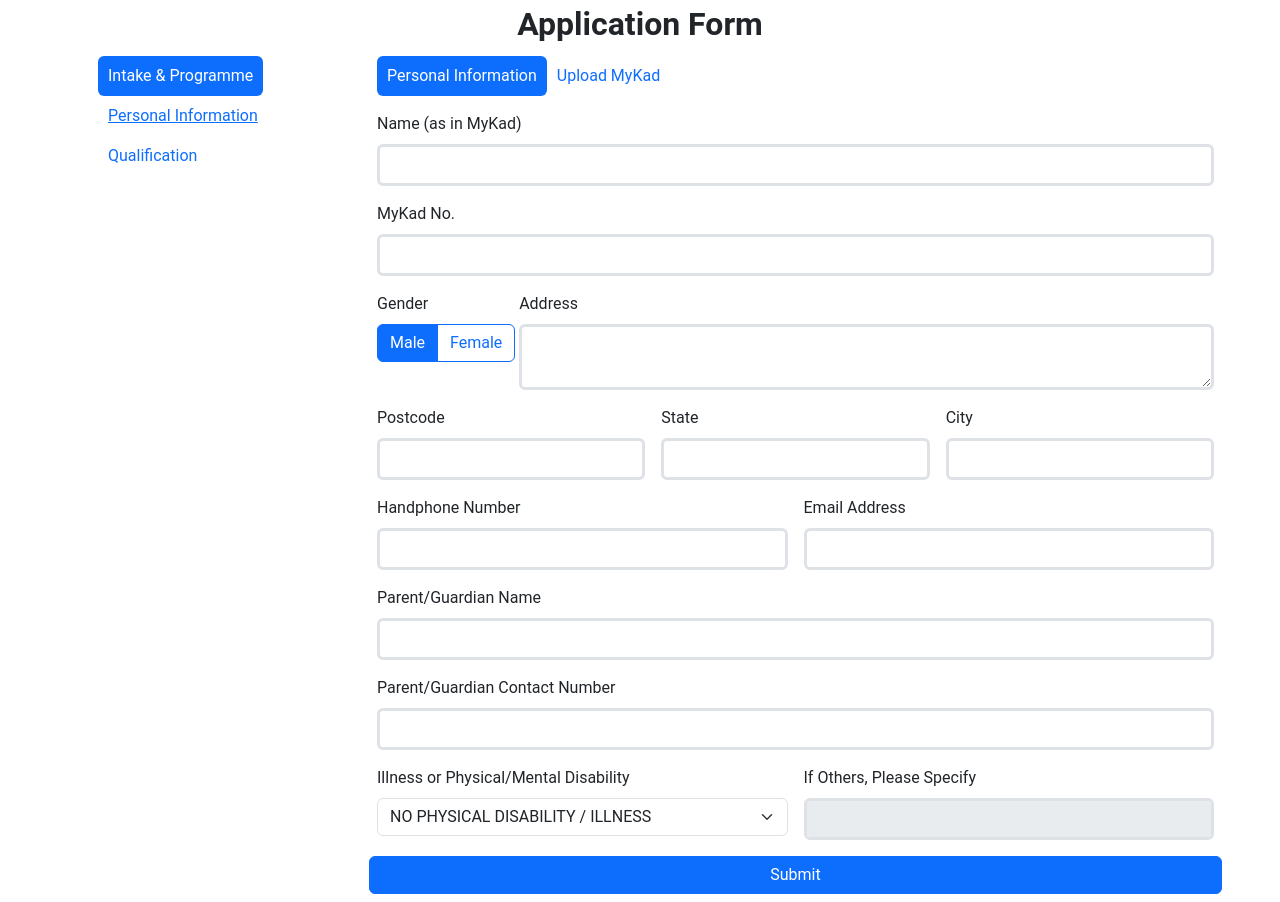
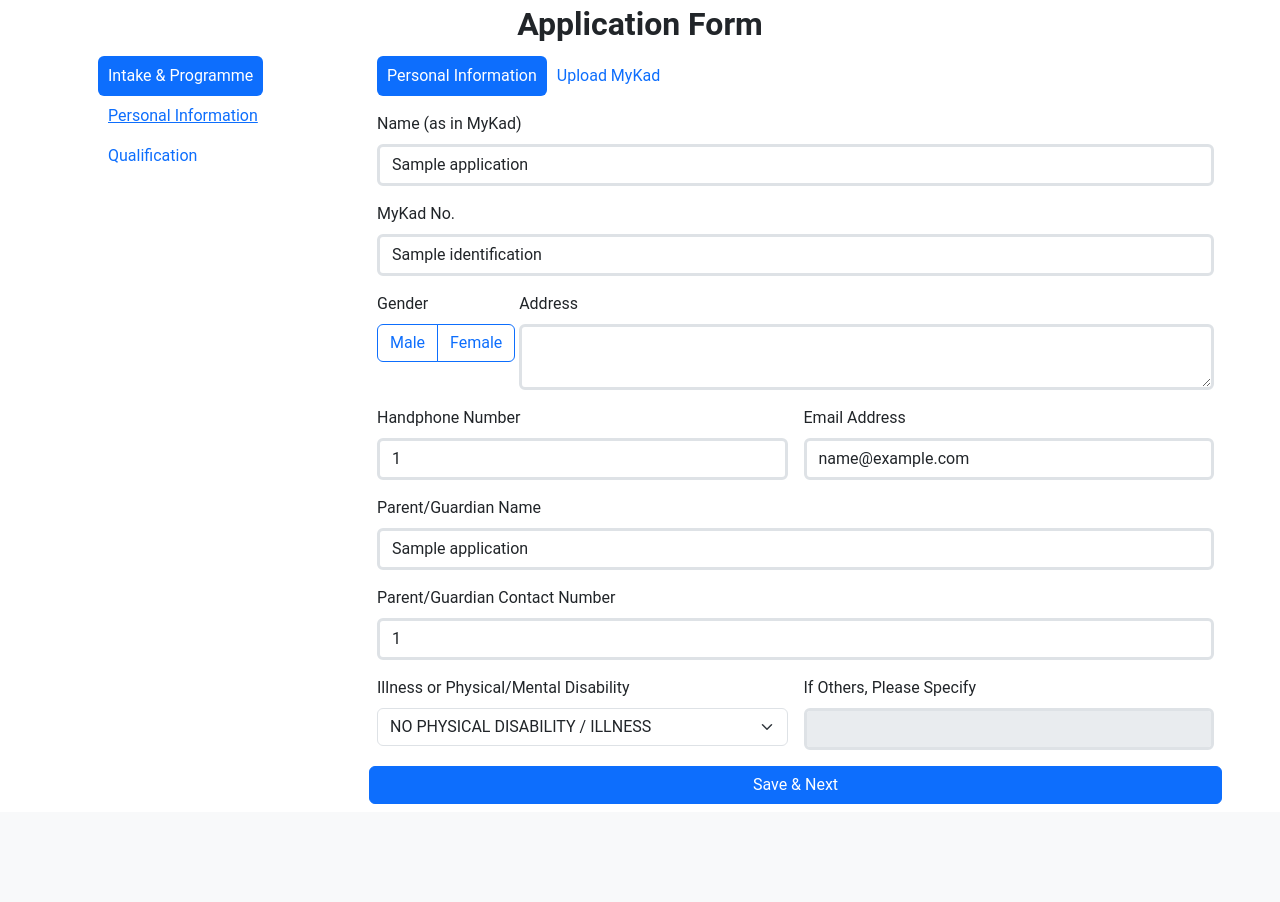
Before and after one commit to WalterDrinkWater/BACS3003, a Flask app: template templates/Application.html in a window 1280 px wide. Shown: the part 62-964 px from the top of the page. After the commit the page ends 874 px from the top, so only its background shows below. Run offline with Flask 3, Linux system fonts and the light colour scheme; the template is opened without the code that fills it: most values are stand-ins (such as "Sample title", 1, 10 or a date in 2020); some libraries are stand-ins or nearby versions.

Commit message:
suffering1

```diff
--- a/app.py
+++ b/app.py
@@ -1,6 +1,5 @@
 from flask import Flask, render_template, request, redirect, url_for, send_file, session,  jsonify, json
 from pymysql import connections, cursors
-import pymysql
 import os
 from config import *
 from io import BytesIO
@@ -8,6 +7,7 @@ from datetime import datetime
 import numpy as np
 import cv2
 import pytesseract
+from imutils.perspective import four_point_transform
 from collections import defaultdict
 
 app = Flask(__name__)
@@ -31,7 +31,7 @@ def home():
 @app.route("/studhome")
 def studhome():
     try:
-        cursor = db_conn.cursor(pymysql.cursors.DictCursor)
+        cursor = db_conn.cursor(cursors.DictCursor)
         cursor.execute("SELECT * FROM Applications WHERE accountID=%s", ("1"))
         application = cursor.fetchall()
 
@@ -47,43 +47,108 @@ def studhome():
 def application():
     id = request.args.get("id")
     if(id != None):
-        cursor = db_conn.cursor(pymysql.cursors.DictCursor)
-        cursor.execute("SELECT * FROM Applications WHERE applicationID=%s", (id))
-        application = cursor.fetchall()
+        try:
+            cursor = db_conn.cursor(cursors.DictCursor)
+            cursor.execute("SELECT * FROM Applications WHERE applicationID=%s", (id))
+            application = cursor.fetchone()
+
+        except Exception as e:
+            return str(e)
+
+        finally:
+            cursor.close()
+    else:
+        application = ""
 
     return render_template('Application.html', application=application)
 
-@app.route("/application/apply", methods=['POST'])
-def apply():
+@app.route("/application/apply/<status>", methods=['POST'])
+def apply(status):
+    if(status == 'insertinfo'):
+        cursor = db_conn.cursor()
+
+        studName = request.form["name"]
+        studIc = request.form["ic"]
+        studGender = request.form["gender"]
+        studAddress = request.form["address"]
+        studPhone = request.form["phone"]
+        guardianName = request.form["guardName"]
+        guardianNo = request.form["guardNo"]
+        studEmail = request.form["email"]
+        studHealth = request.form["selectHealth"]
+        datetimeApplied = datetime.now()
+        # accId = session["userid"]
+
+        if(studHealth == 'Other'):
+            studHealth = request.form["others"]
+
+        cursor = db_conn.cursor()
+
+        try:
+            cursor.execute("INSERT INTO Applications VALUES (%s, %s, %s, %s, %s, %s, %s, %s, %s, %s, %s, %s, %s, %s, %s, %s)",
+                        ("APP3", studName, studIc,
+                            studGender, studAddress, studEmail, datetimeApplied, "Pending", studPhone, guardianName, guardianNo,
+                            studHealth, "", "", "ProgC00001", "1"))
+            db_conn.commit()
+
+        except Exception as e:
+            return str(e)
+
+        finally:
+            cursor.close()
+    else:
+        studName = request.form["name"]
+        studIc = request.form["ic"]
+        studGender = request.form["gender"]
+        studAddress = request.form["address"]
+        studPhone = request.form["phone"]
+        guardianName = request.form["guardName"]
+        guardianNo = request.form["guardNo"]
+        studEmail = request.form["email"]
+        studHealth = request.form["selectHealth"]
+        datetimeApplied = datetime.now()
+
+        if(studHealth == 'Other'):
+            studHealth = request.form["others"]
+
+        cursor = db_conn.cursor()
+
+        try:
+            cursor.execute("UPDATE applications SET studentName = %s, identification = %s, gender = %s, fullAddress = %s,"
+                           + "email = %s, datetimeApplied = %s, handphoneNumber = %s, guardianName = %s," +
+                            "guardianNumber = %s, healthIssue = %s, programmeCampusID = %s)",
+                        (studName, studIc, studGender, studAddress, studEmail, datetimeApplied, studPhone, guardianName,
+                         guardianNo,studHealth, "ProgC00001"))
+            db_conn.commit()
+
+        except Exception as e:
+            return str(e)
+
+        finally:
+            cursor.close()
+
+    print("INSERT COMPLETE...")
+    return redirect(url_for('application', id="APP3"))
+
+@app.route('/application/uploadic', methods=['POST'])
+def uploadic():
+    id = request.args.get("id")
+    icf = request.files["frontIc"]
+    icb = request.files["backIc"]
 
     cursor = db_conn.cursor()
 
-    studName = request.form["name"]
-    studIc = request.form["ic"]
-    studGender = request.form["gender"]
-    studAddress = request.form["address"]
-    studPostcode = request.form["postcode"]
-    studState = request.form["state"]
-    studCity = request.form["city"]
-    studPhone = request.form["phone"]
-    guardianName = request.form["guardName"]
-    guardianNo = request.form["guardNo"]
-    studEmail = request.form["email"]
-    studHealth = request.form["selectHealth"]
-    datetimeApplied = datetime.now()
+    try:
+        if(icf != None):
+            path = os.path.join("static/media/" + id + "_front_" + icf.filename)
+            icf.save(path)
+            cursor.execute("UPDATE Applications SET identificationFrontPath = %s WHERE applicationID=%s",(path, id))
 
-    if(studHealth == 'Other'):
-        studHealth = request.form["others"]
+        if(icf != None):
+            path = os.path.join("static/media/" + id + "_back" + icb.filename)
+            icf.save(path)
+            cursor.execute("UPDATE Applications SET identificationBackPath = %s WHERE applicationID=%s",(path, id))
 
-    fulladdress = studAddress + ", " + studPostcode + \
-        ", " + studState + ", " + studCity
-    cursor = db_conn.cursor()
-
-    try:
-        cursor.execute("INSERT INTO Applications VALUES (%s, %s, %s, %s, %s, %s, %s, %s, %s, %s, %s, %s, %s, %s, %s, %s)",
-                       ("APP2", studName, studIc,
-                        studGender, fulladdress, studEmail, datetimeApplied, "Pending", studPhone, guardianName, guardianNo,
-                        studHealth, "ab", "v", "ProgC00001", "1"))
         db_conn.commit()
 
     except Exception as e:
@@ -92,7 +157,6 @@ def apply():
     finally:
         cursor.close()
 
-    print("INSERT COMPLETE...")
     return redirect(url_for('application'))
 
 
@@ -147,83 +211,45 @@ def Get_Programme_Details(progID):
 
         return render_template('ProgDetails.html', prog=prog, course=course, req=grouped_data)
 
-# @app.route("/test")
-# def scan_img():
-#     # Mention the installed location of Tesseract-OCR in your system
-#     pytesseract.pytesseract.tesseract_cmd = 'C:\Program Files\Tesseract-OCR\\tesseract.exe'
+@app.route("/test")
+def scan_img():
+    # Mention the installed location of Tesseract-OCR in your system
+    pytesseract.pytesseract.tesseract_cmd = 'C:\Program Files\Tesseract-OCR\\tesseract.exe'
 
-#     # Load image, convert to HSV, color threshold to get mask
-#     image = cv2.imread('1.png')
-#     hsv = cv2.cvtColor(image, cv2.COLOR_BGR2HSV)
-#     lower = np.array([0, 0, 0])
-#     upper = np.array([100, 175, 110])
-#     mask = cv2.inRange(hsv, lower, upper)
+    # Load image, grayscale, Otsu's threshold
+    image = cv2.imread('static/media/SPM Result.jpg')
+    gray = cv2.cvtColor(image, cv2.COLOR_BGR2GRAY)
+    thresh = cv2.threshold(gray, 0, 255, cv2.THRESH_BINARY_INV + cv2.THRESH_OTSU)[1]
 
-#     # Morph close to connect individual text into a single contour
-#     kernel = cv2.getStructuringElement(cv2.MORPH_RECT, (5,5))
-#     close = cv2.morphologyEx(mask, cv2.MORPH_CLOSE, kernel, iterations=3)
+    # Morph open to remove noise
+    kernel = cv2.getStructuringElement(cv2.MORPH_RECT, (2,2))
+    opening = cv2.morphologyEx(thresh, cv2.MORPH_OPEN, kernel, iterations=1)
 
-#     # Find rotated bounding box then perspective transform
-#     cnts = cv2.findContours(close, cv2.RETR_EXTERNAL, cv2.CHAIN_APPROX_SIMPLE)
-#     cnts = cnts[0] if len(cnts) == 2 else cnts[1]
-#     rect = cv2.minAreaRect(cnts[0])
-#     box = cv2.boxPoints(rect)
-#     box = np.int0(box)
-#     cv2.drawContours(image,[box],0,(36,255,12),2)
-#     # warped = four_point_transform(255 - mask, box.reshape(4, 2))
+    # Find contours and remove small noise
+    cnts = cv2.findContours(opening, cv2.RETR_EXTERNAL, cv2.CHAIN_APPROX_SIMPLE)
+    cnts = cnts[0] if len(cnts) == 2 else cnts[1]
+    for c in cnts:
+        area = cv2.contourArea(c)
+        if area < 50:
+            cv2.drawContours(opening, [c], -1, 0, -1)
 
-#     # OCR
-#     data = pytesseract.image_to_string(warped, lang='eng', config='--psm 6')
-#     print(data)
+    # Invert and apply slight Gaussian blur
+    result = 255 - opening
+    result = cv2.GaussianBlur(result, (3,3), 0)
 
-#     cv2.imshow('mask', mask)
-#     cv2.imshow('close', close)
-#     cv2.imshow('warped', warped)
-#     cv2.imshow('image', image)
-#     cv2.waitKey()
+    # Perform OCR
+    data = pytesseract.image_to_string(result, lang='eng', config='--psm 6')
+    print(data)
 
-#     return data
+    cv2.namedWindow("thresh", cv2.WINDOW_NORMAL)
+    cv2.namedWindow("opening", cv2.WINDOW_NORMAL)
+    cv2.namedWindow("result", cv2.WINDOW_NORMAL)
+    cv2.imshow('thresh', thresh)
+    cv2.imshow('opening', opening)
+    cv2.imshow('result', result)
+    cv2.waitKey()
 
-# @app.route("/test")
-# def scan_img():
-#     # Mention the installed location of Tesseract-OCR in your system
-#     pytesseract.pytesseract.tesseract_cmd = 'C:\Program Files\Tesseract-OCR\\tesseract.exe'
-
-#     # Read image from which text needs to be extracted
-#     img = cv2.imread("static/media/test2.jpg")
-
-#     # Convert the image to gray scale
-#     gray = cv2.cvtColor(img, cv2.COLOR_BGR2GRAY)
-#     thresh = cv2.threshold(gray, 0, 255, cv2.THRESH_BINARY_INV + cv2.THRESH_OTSU)[1]
-
-#     # Morph open to remove noise
-#     kernel = cv2.getStructuringElement(cv2.MORPH_RECT, (2,2))
-#     opening = cv2.morphologyEx(thresh, cv2.MORPH_OPEN, kernel, iterations=1)
-
-#     # Find contours and remove small noise
-#     cnts = cv2.findContours(opening, cv2.RETR_EXTERNAL, cv2.CHAIN_APPROX_SIMPLE)
-#     cnts = cnts[0] if len(cnts) == 2 else cnts[1]
-#     for c in cnts:
-#         area = cv2.contourArea(c)
-#         if area < 50:
-#             cv2.drawContours(opening, [c], -1, 0, -1)
-
-#     # Invert and apply slight Gaussian blur
-#     result = 255 - opening
-#     result = cv2.GaussianBlur(result, (3,3), 0)
-
-#     # Perform OCR
-#     data = pytesseract.image_to_string(result, lang='eng', config='--psm 6')
-
-#     cv2.namedWindow('a', cv2.WINDOW_NORMAL)
-#     cv2.namedWindow('o', cv2.WINDOW_NORMAL)
-#     cv2.namedWindow('r', cv2.WINDOW_NORMAL)
-#     cv2.imshow('a', thresh)
-#     cv2.imshow('o', opening)
-#     cv2.imshow('r', result)
-#     cv2.waitKey()
-
-#     return data
+    return data
 
 
 
--- a/templates/Application.html
+++ b/templates/Application.html
@@ -14,8 +14,8 @@ content %}
         </button>
       </li>
       <li class="nav-item" role="presentation">
-        <button class="nav-link px-3" id="upload-tab" data-bs-toggle="tab" data-bs-target="#upload" type="button" role="tab"
-          aria-controls="upload" aria-selected="false">
+        <button class="nav-link px-3" id="upload-tab" data-bs-toggle="tab" data-bs-target="#upload" type="button"
+          role="tab" aria-controls="upload" aria-selected="false">
           Upload MyKad
         </button>
       </li>
@@ -24,22 +24,100 @@ content %}
     <div class="tab-content" id="myTabContent">
       <!-- nested tab content -->
       <div class="tab-pane fade show active" id="pi" role="tabpanel" aria-labelledby="pi-tab">
-        <form class="row g-3" action="/application/apply" method="POST" enctype="multipart/form-data">
+        {% if application|length != 0 %}
+        <form class="row g-3" action="/application/apply/updateinfo" method="POST" enctype="multipart/form-data">
           <div class="col-12">
             <label for="name" class="form-label">Name (as in MyKad)</label>
-            <input type="text" class="form-control border-3" id="name" name="name" required />
+            <input type="text" class="form-control border-3" id="name" name="name"
+              value="{{application.studentName if application.studentName != None else ' '}}" />
           </div>
           <div class="col-12">
             <label for="ic" class="form-label">MyKad No.</label>
-            <input type="text" class="form-control border-3" id="ic" name="ic" required />
+            <input type="text" class="form-control border-3" id="ic" name="ic"
+              value="{{application.identification if application.identification != None else ' '}}" />
           </div>
 
           <div class="col-2">
             <label for="gender" class="form-label col-2">Gender</label>
             <div class="btn-group col-12" role="group">
-              <input type="radio" class="btn-check" name="gender" id="gender1" autocomplete="off" checked>
+              <input type="radio" class="btn-check" name="gender" id="gender1" value="Male" autocomplete="off">
               <label class="btn btn-outline-primary" for="gender1">Male</label>
-              <input type="radio" class="btn-check" name="gender" id="gender2" autocomplete="off">
+              <input type="radio" class="btn-check" name="gender" id="gender2" value="Female" autocomplete="off">
+              <label class="btn btn-outline-primary" for="gender2">Female</label>
+            </div>
+          </div>
+
+          <div class="col-10">
+            <label for="address" class="form-label">Address</label>
+            <textarea class="form-control border-3" id="address" name="address" row="3"
+              value="{{application.fullAddress if application.fullAddress != None else ' '}}"></textarea>
+          </div>
+          <div class="col-6">
+            <label for="phone" class="form-label">Handphone Number</label>
+            <input class="form-control border-3" id="phone" name="phone"
+              value="{{application.handphoneNumber if application.handphoneNumber != None else ' '}}" />
+          </div>
+          <div class="col-6">
+            <label for="email" class="form-label">Email Address</label>
+            <input class="form-control border-3" type="email" id="email" name="email"
+              value="{{application.email if application.email != None else ' '}}" />
+          </div>
+          <div class="col-12">
+            <label for="guardName" class="form-label">Parent/Guardian Name</label>
+            <input type="text" class="form-control border-3" id="guardName" name="guardName"
+              value="{{application.guardianName if application.guardianName != None else ' '}}" />
+          </div>
+          <div class="col-12">
+            <label for="guardNo" class="form-label">Parent/Guardian Contact Number</label>
+            <input class="form-control border-3" type="text" id="guardNo" name="guardNo"
+              value="{{application.guardianNumber if application.guardianNumber != None else ' '}}" />
+          </div>
+          <div class="col-6">
+            <label for="selectHealth" class="form-label">Illness or Physical/Mental Disability</label>
+            <select class="form-select" id="selectHealth" name="selectHealth" onchange="EnableDisableTextBox(this)">
+              <option selected value="No Physical Disability / Illness">
+                NO PHYSICAL DISABILITY / ILLNESS
+              </option>
+              <option value="Asthma">ASTHMA</option>
+              <option value="Blind">BLIND</option>
+              <option value="Colour Blind">COLOUR BLIND</option>
+              <option value="Deaf">DEAF</option>
+              <option value="Deaf (With Hearing Aid)">
+                DEAF (WITH HEARING-AID)
+              </option>
+              <option value="Feet Deformity">FEET DEFORMITY</option>
+              <option value="G6PD">G6PD</option>
+              <option value="Hand Deformity">HAND DEFORMITY</option>
+              <option value="Mute">MUTE</option>
+              <option value="Paralysis">PARALYSIS</option>
+              <option value="Speech Impairment">SPEECH IMPAIRMENT</option>
+              <option value="Others">OTHERS</option>
+            </select>
+          </div>
+          <div class="col-6">
+            <label for="others" class="form-label">If Others, Please Specify</label>
+            <input class="form-control border-3" type="text" id="others" name="others" disabled />
+          </div>
+          <button type="submit" class="btn btn-primary">Save & Next</button>
+        </form>
+
+        {% else %}
+        <form class="row g-3" action="/application/apply/insertinfo" method="POST" enctype="multipart/form-data">
+          <div class="col-12">
+            <label for="name" class="form-label">Name (as in MyKad)</label>
+            <input type="text" class="form-control border-3" id="name" name="name" />
+          </div>
+          <div class="col-12">
+            <label for="ic" class="form-label">MyKad No.</label>
+            <input type="text" class="form-control border-3" id="ic" name="ic" />
+          </div>
+
+          <div class="col-2">
+            <label for="gender" class="form-label col-2">Gender</label>
+            <div class="btn-group col-12" role="group">
+              <input type="radio" class="btn-check" name="gender" id="gender1" value="Male" autocomplete="off" checked>
+              <label class="btn btn-outline-primary" for="gender1">Male</label>
+              <input type="radio" class="btn-check" name="gender" id="gender2" value="Female" autocomplete="off">
               <label class="btn btn-outline-primary" for="gender2">Female</label>
             </div>
           </div>
@@ -47,18 +125,6 @@ content %}
           <div class="col-10">
             <label for="address" class="form-label">Address</label>
             <textarea class="form-control border-3" id="address" name="address" row="3"></textarea>
-          </div>
-          <div class="col-4">
-            <label for="postcode" class="form-label">Postcode</label>
-            <input type="text" class="form-control border-3" id="postcode" name="postcode" />
-          </div>
-          <div class="col-4">
-            <label for="state" class="form-label">State</label>
-            <input type="text" class="form-control border-3" id="state" name="state" />
-          </div>
-          <div class="col-4">
-            <label for="city" class="form-label">City</label>
-            <input type="text" class="form-control border-3" id="city" name="city" />
           </div>
           <div class="col-6">
             <label for="phone" class="form-label">Handphone Number</label>
@@ -102,12 +168,14 @@ content %}
             <label for="others" class="form-label">If Others, Please Specify</label>
             <input class="form-control border-3" type="text" id="others" name="others" disabled />
           </div>
-          <button type="submit" class="btn btn-primary">Submit</button>
+          <button type="submit" class="btn btn-primary">Save & Next</button>
         </form>
+        {% endif %}
       </div>
 
       <!-- ic tab -->
       <div class="tab-pane fade" id="upload" role="tabpanel" aria-labelledby="upload-tab">
+        <form class="row g-3" action="{{url_for('uploadic', id=application.applicationID, name=application.studentName)}}" method="POST" enctype="multipart/form-data">
           <div class="col-6 mb-3">
             <label for="frontIc" class="form-label">MyKad (Front)</label>
             <input class="form-control border-3" type="file" id="frontIc" name="frontIc" accept=".jpg, .png, .jpeg"
@@ -120,10 +188,14 @@ content %}
               onchange="loadFile(event, 'backIcPreview')" />
             <img id="backIcPreview" class="mt-3" width="300" height="300" />
           </div>
+          <button type="submit" class="btn btn-primary">Save & Next</button>
+        </form>
       </div>
     </div>
   </div>
 </div>
+
+
 
 <script type="text/javascript">
   function EnableDisableTextBox(healthIssue) {
```
Also changed, not shown: templates/StudHome.html (+5 -5 lines), static/media/test2.jpg (deleted). Lines whose indentation alone changed are shown as unchanged.
